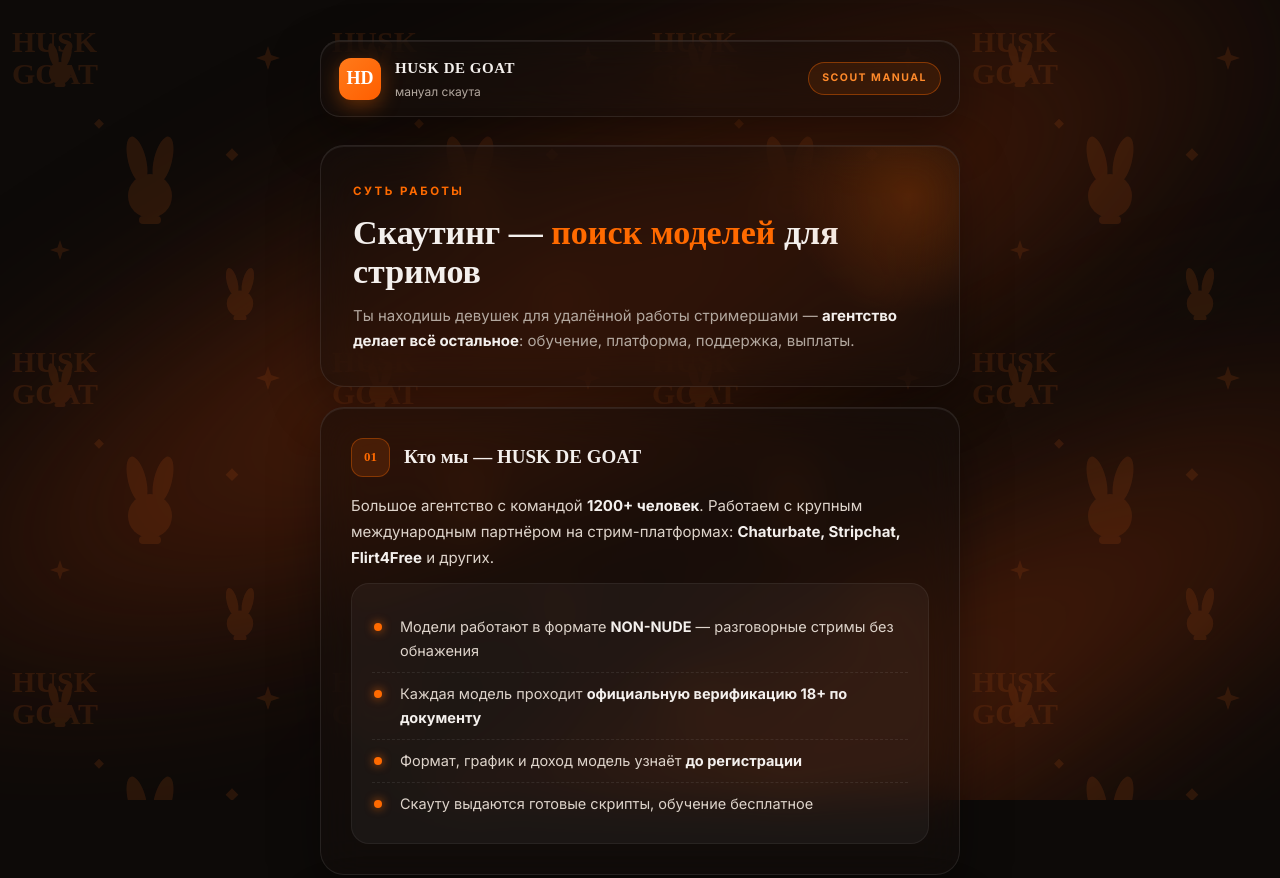
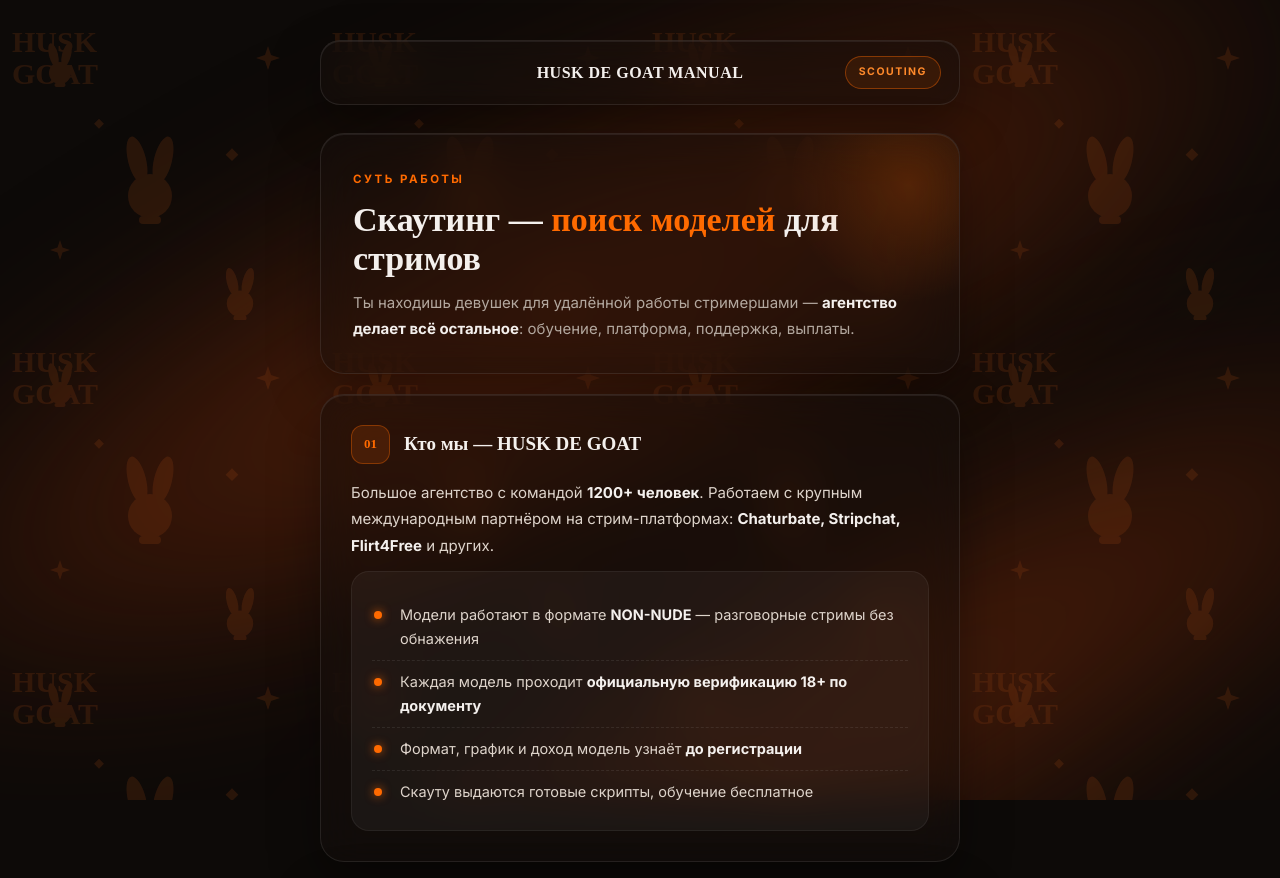
Before and after one commit to jornhusk/husk, a plain HTML site: page index.html in a window 1280 px wide. Shown: the top 878 px of the page. Drawn offline with Linux system fonts and the light colour scheme; a web font is replaced by a local one.

Commit message:
Add files via upload

```diff
--- a/index.html
+++ b/index.html
@@ -61,6 +61,7 @@
 
   /* ── шапка ── */
   .topbar{
+    position:relative;
     display:flex;align-items:center;gap:14px;
     border-radius:20px;padding:15px 18px;margin-bottom:28px;
   }
@@ -219,6 +220,7 @@
   .final{
     border-radius:24px;padding:32px 30px;
     text-align:center;color:#fff;position:relative;overflow:hidden;margin-top:26px;
+    background:rgba(20,15,12,.88);
   }
   .final::before{
     content:"";position:absolute;left:50%;top:-120px;transform:translateX(-50%);
@@ -326,12 +328,8 @@
 <div class="wrap">
 
   <header class="topbar glass">
-    <div class="logo">HD</div>
-    <div>
-      <div class="name">HUSK DE GOAT</div>
-      <div class="sub">мануал скаута</div>
-    </div>
-    <div class="badge-live">Scout Manual</div>
+    <div class="name" style="position:absolute;left:50%;transform:translateX(-50%);font-size:16px">HUSK DE GOAT MANUAL</div>
+    <div class="badge-live">Scouting</div>
   </header>
 
   <div class="hero glass">
@@ -443,11 +441,11 @@
 
   <div class="final glass">
     <div class="kicker">Твой тимлид</div>
-    <div class="avatar">JH</div>
+    <div class="avatar"><svg viewBox="0 0 24 24" width="32" height="32" fill="#fff" aria-hidden="true"><path d="M9.04 15.31l-.37 4.34c.53 0 .76-.23 1.04-.5l2.5-2.39 5.18 3.79c.95.52 1.63.25 1.88-.88l3.4-15.95c.31-1.42-.51-1.98-1.45-1.63L1.4 10.66c-1.39.54-1.37 1.32-.24 1.67l5.1 1.59L19.5 6.53c.56-.34 1.07-.15.65.19L9.04 15.31z"/></svg></div>
     <h3>Вопросы и вход в команду</h3>
     <span class="nick">@jornhusk</span>
     <p>Пиши напрямую: выдача скриптов, обучение, первые задачи</p>
-    <a class="tg" href="https://t.me/jornhusk" target="_blank">✈ Написать в Telegram</a>
+    <a class="tg" href="https://t.me/jornhusk" target="_blank">Написать в Telegram</a>
   </div>
 
   <footer>
```
